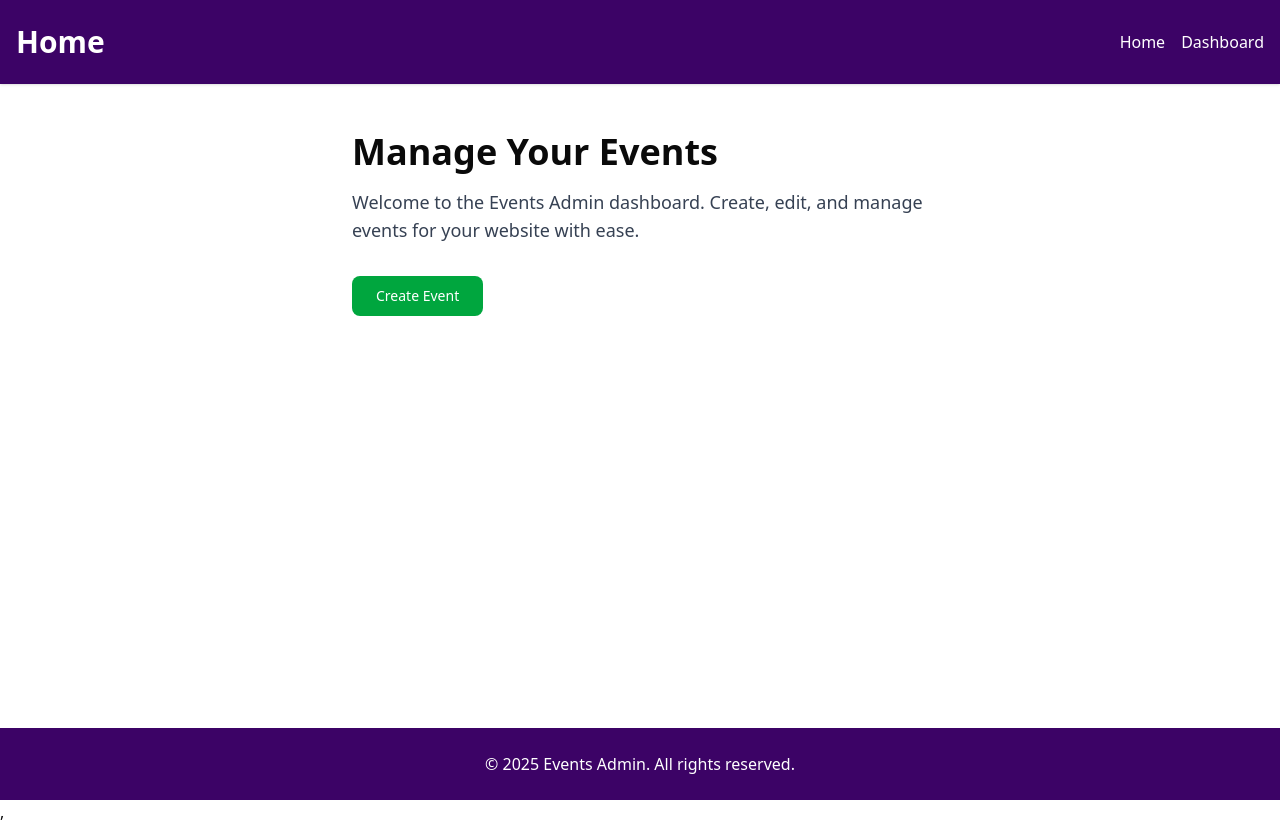
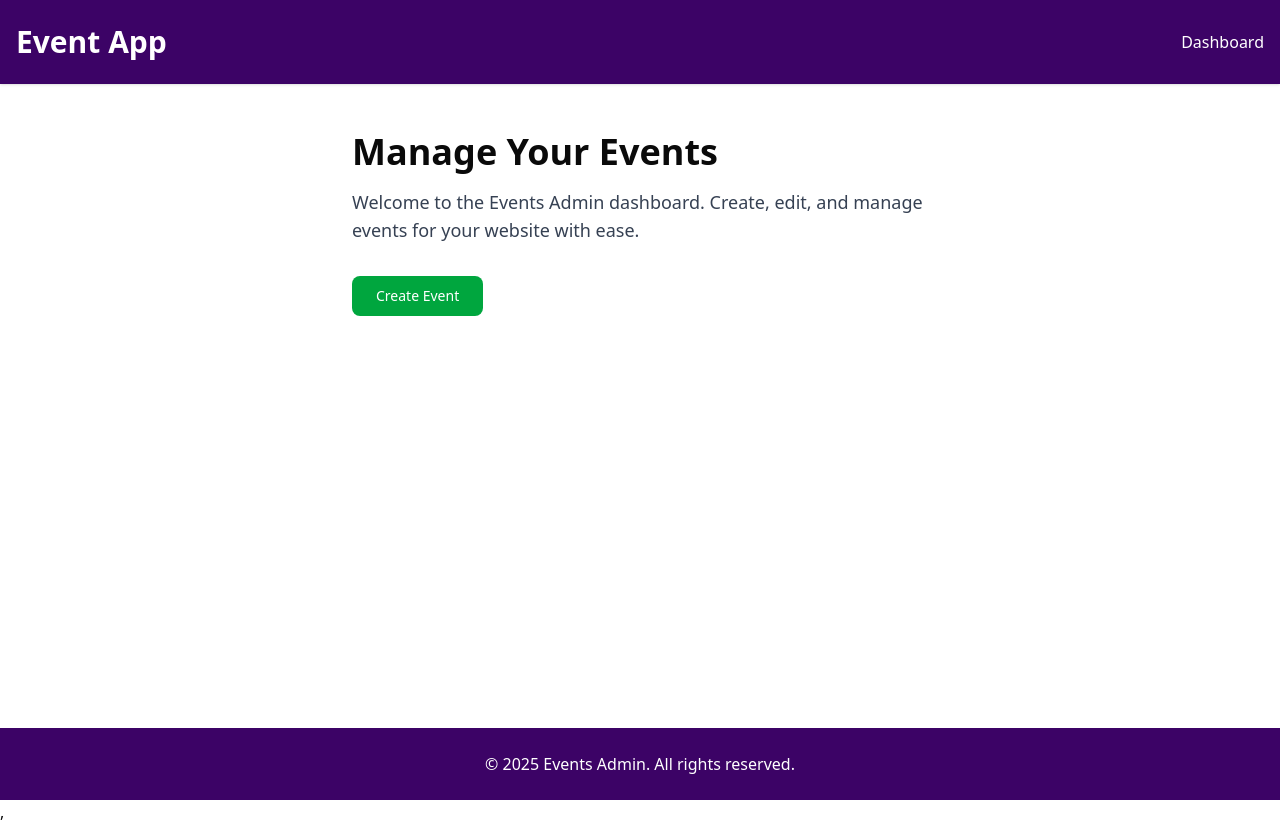
Before and after one commit to andrewgilliland/events-app, a React (Vite) app: page / in a window 1280 px wide. Built offline with nearby package versions, Linux system fonts and the light colour scheme.

Commit message:
feat: adds AppLayout, Header, and Footer

```diff
--- a/src/App.tsx
+++ b/src/App.tsx
@@ -1,7 +1,12 @@
 import { Outlet } from "react-router";
+import AppLayout from "./layouts/AppLayout";
 
 function App() {
-  return <Outlet />;
+  return (
+    <AppLayout>
+      <Outlet />
+    </AppLayout>
+  );
 }
 
 export default App;
--- /dev/null
+++ b/src/components/Footer.tsx
@@ -0,0 +1,11 @@
+function Footer() {
+  return (
+    <footer className="bg-primary  py-6 mt-12">
+      <div className="container mx-auto px-4 text-center text-white">
+        &copy; {new Date().getFullYear()} Events Admin. All rights reserved.
+      </div>
+    </footer>
+  );
+}
+
+export default Footer;
--- /dev/null
+++ b/src/components/Header.tsx
@@ -0,0 +1,18 @@
+import { Link } from "react-router";
+
+function Header() {
+  return (
+    <header className="bg-primary text-white py-6 shadow">
+      <div className="container mx-auto px-4 flex justify-between items-center">
+        <h1 className="text-3xl font-bold">
+          <Link to="/">Event App</Link>
+        </h1>
+        <nav className="flex gap-4">
+          <Link to="/dashboard">Dashboard</Link>
+        </nav>
+      </div>
+    </header>
+  );
+}
+
+export default Header;
--- /dev/null
+++ b/src/layouts/AppLayout.tsx
@@ -0,0 +1,14 @@
+import Footer from "@/components/Footer";
+import Header from "@/components/Header";
+
+function AppLayout({ children }: { children: React.ReactNode }) {
+  return (
+    <div className="flex flex-col min-h-screen">
+      <Header />
+      {children}
+      <Footer />
+    </div>
+  );
+}
+
+export default AppLayout;
--- a/src/pages/Dashboard.tsx
+++ b/src/pages/Dashboard.tsx
@@ -1,26 +1,13 @@
-import { Link } from "react-router";
 import { Button } from "../components/ui/button";
 
 function Dashboard() {
   return (
-    <div className="flex flex-col min-h-screen">
-      <header className="bg-primary text-white py-6 shadow">
-        <div className="container mx-auto px-4 flex justify-between items-center">
-          <h1 className="text-3xl font-bold">Dashboard</h1>
-          <nav className="flex gap-4">
-            <Link to="/">Home</Link>
-
-            <Link to="/">Dashboard</Link>
-          </nav>
-        </div>
-      </header>
-
     <main className="container mx-auto px-4 py-12 flex flex-col items-center flex-1">
       <section className="max-w-xl">
         <h2 className="text-4xl font-bold mb-4">Dashboard</h2>
         <p className="mb-8 text-lg text-gray-700">
-            Welcome to the Events Admin dashboard. Create, edit, and manage
-            events for your website with ease.
+          Welcome to the Events Admin dashboard. Create, edit, and manage events
+          for your website with ease.
         </p>
         <Button
           variant="secondary"
@@ -33,13 +20,6 @@ function Dashboard() {
         </Button>
       </section>
     </main>
-
-      <footer className="bg-primary  py-6 mt-12">
-        <div className="container mx-auto px-4 text-center text-white">
-          &copy; {new Date().getFullYear()} Events Admin. All rights reserved.
-        </div>
-      </footer>
-    </div>
   );
 }
 
--- a/src/pages/Home.tsx
+++ b/src/pages/Home.tsx
@@ -1,25 +1,13 @@
-import { Link } from "react-router";
 import { Button } from "../components/ui/button";
 
 function Home() {
   return (
-    <div className="flex flex-col min-h-screen">
-      <header className="bg-primary text-white py-6 shadow">
-        <div className="container mx-auto px-4 flex justify-between items-center">
-          <h1 className="text-3xl font-bold">Home</h1>
-          <nav className="flex gap-4">
-            <Link to="/">Home</Link>
-            <Link to="/dashboard">Dashboard</Link>
-          </nav>
-        </div>
-      </header>
-
     <main className="container mx-auto px-4 py-12 flex flex-col items-center flex-1">
       <section className="max-w-xl">
         <h2 className="text-4xl font-bold mb-4">Manage Your Events</h2>
         <p className="mb-8 text-lg text-gray-700">
-            Welcome to the Events Admin dashboard. Create, edit, and manage
-            events for your website with ease.
+          Welcome to the Events Admin dashboard. Create, edit, and manage events
+          for your website with ease.
         </p>
         <Button
           variant="secondary"
@@ -32,13 +20,6 @@ function Home() {
         </Button>
       </section>
     </main>
-
-      <footer className="bg-primary  py-6 mt-12">
-        <div className="container mx-auto px-4 text-center text-white">
-          &copy; {new Date().getFullYear()} Events Admin. All rights reserved.
-        </div>
-      </footer>
-    </div>
   );
 }
 
```
Lines whose indentation alone changed are shown as unchanged.
